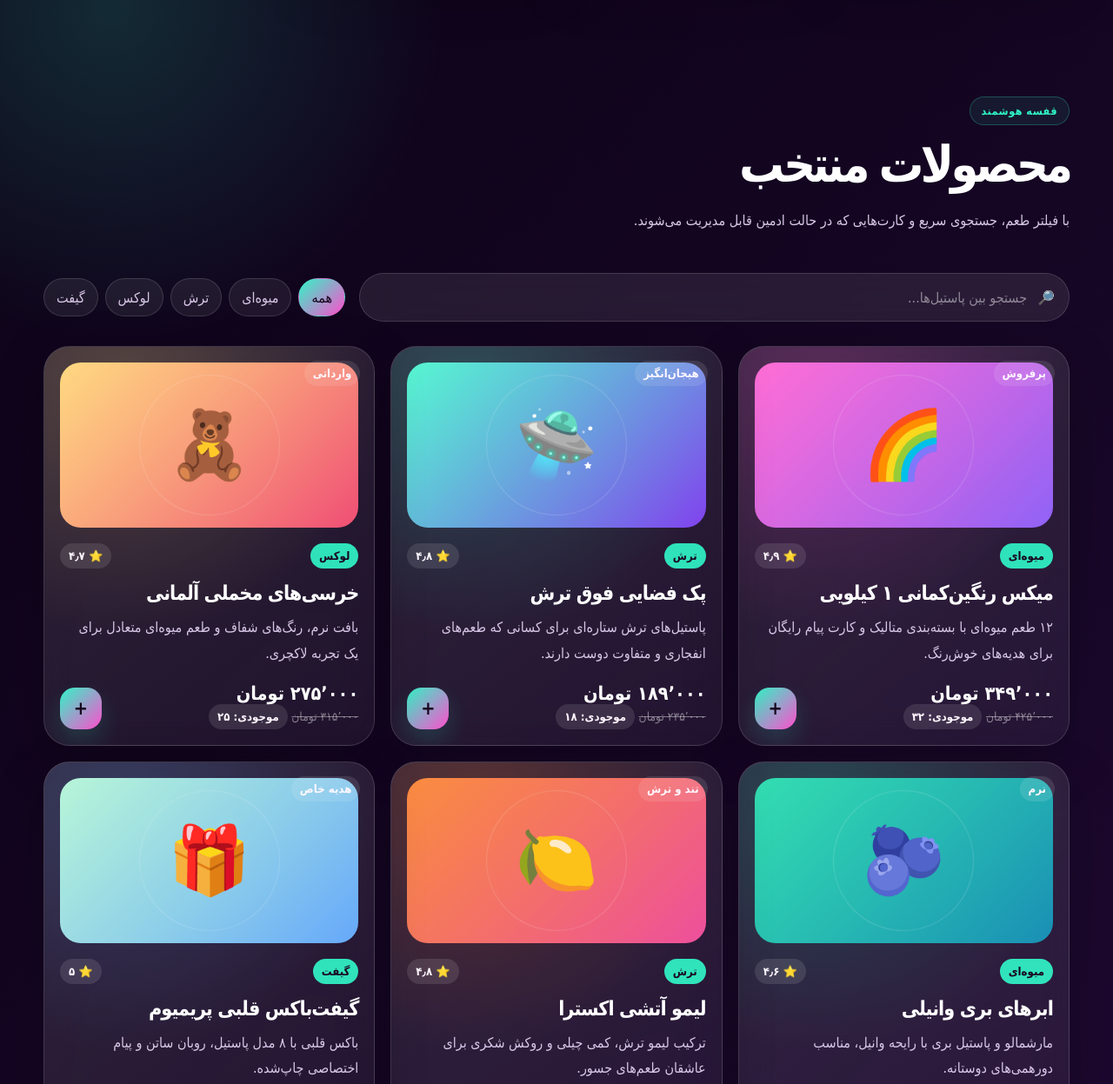
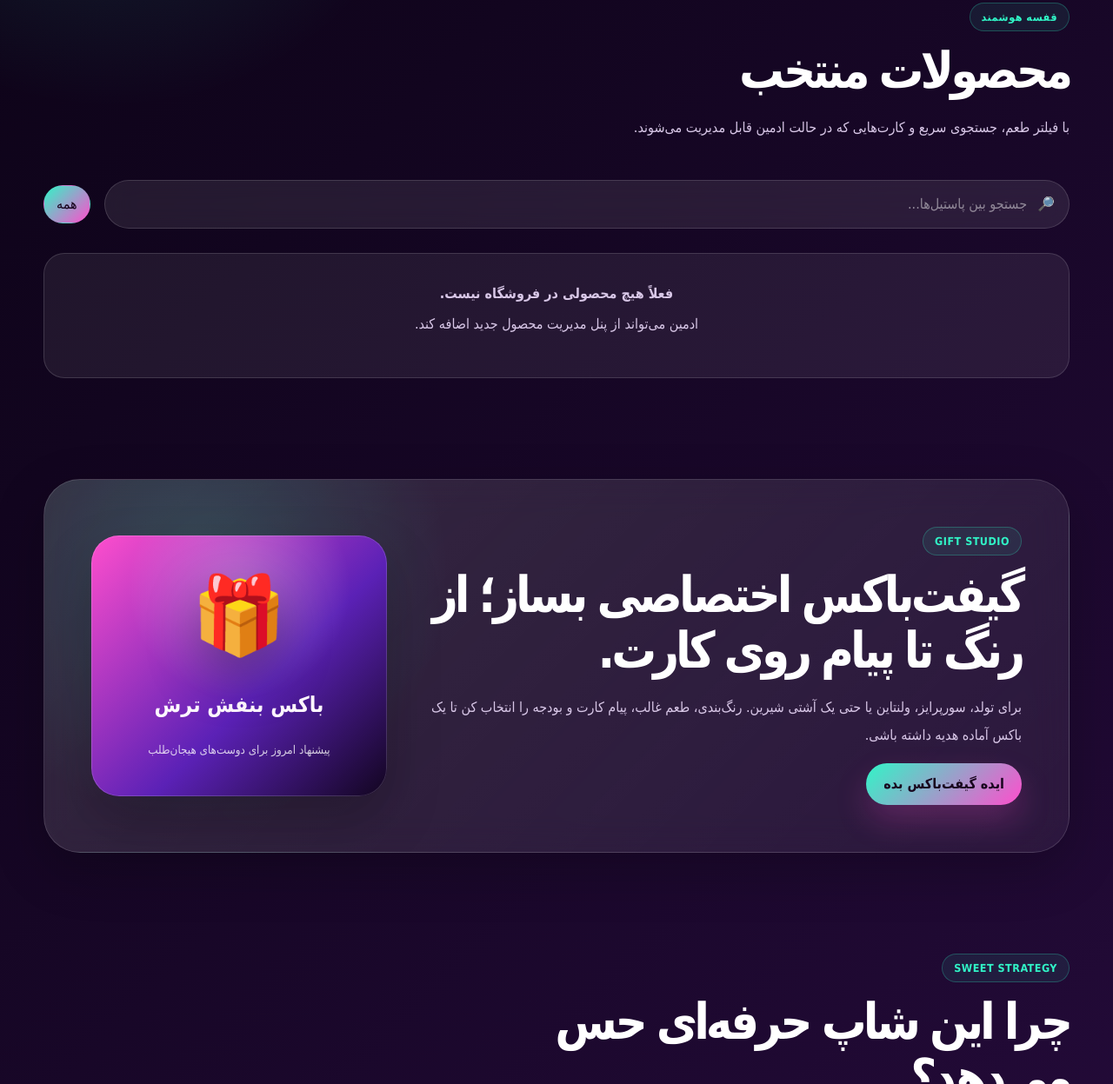
Before and after one commit to bomb-xray/pastilishop, a plain HTML site: page index.html in a window 1280 px wide. Shown: the part 1051-2298 px from the top of the page at 87% size. Drawn offline with Linux system fonts and the light colour scheme.

Commit message:
Remove default products and hero tagline
Co-authored-by: arena-agent <297053741+arena-agent@users.noreply.github.com>

```diff
--- a/index.html
+++ b/index.html
@@ -43,7 +43,6 @@
       <section class="hero section-shell">
         <div class="hero-copy reveal">
           <span class="eyebrow">Fresh Drop 2026</span>
-          <h1>فروشگاه پاستیلی که مثل یک آبنبات نئونی، چشم را می‌گیرد.</h1>
           <p>
             پاستیل‌های میوه‌ای، ترش، لاکچری و گیفت‌باکس‌های سفارشی با طراحی مدرن،
             ارسال سریع و تجربه خریدی که حس یک بازی خوشمزه را دارد.
@@ -64,13 +63,13 @@
           <div class="floating-candy candy-b">🍓</div>
           <div class="floating-candy candy-c">🫐</div>
           <div class="hero-card-inner">
-            <span class="badge-live">پرفروش هفته</span>
-            <div class="product-spotlight">🌈</div>
-            <h2>میکس رنگین‌کمانی ۱ کیلویی</h2>
-            <p>ترکیب ۱۲ طعم خاص با کارت پیام رایگان و پاکت متالیک.</p>
+            <span class="badge-live">قفسه خالی</span>
+            <div class="product-spotlight">🛒</div>
+            <h2>آماده برای محصول جدید</h2>
+            <p>همه محصولات حذف شدند؛ ادمین می‌تواند محصول‌های تازه را از پنل مدیریت اضافه کند.</p>
             <div class="price-line">
-              <strong>۳۴۹٬۰۰۰ تومان</strong>
-              <span>٪۱۸ تخفیف</span>
+              <strong>۰ محصول فعال</strong>
+              <span>منتظر شارژ جدید</span>
             </div>
           </div>
         </div>
--- a/script.js
+++ b/script.js
@@ -2,9 +2,9 @@
 const ADMIN_PASSWORD = "amir1389";
 
 const STORAGE_KEYS = {
-  products: "pastiliShop.products.v1",
-  cart: "pastiliShop.cart.v1",
-  orders: "pastiliShop.orders.v1",
+  products: "pastiliShop.products.v2",
+  cart: "pastiliShop.cart.v2",
+  orders: "pastiliShop.orders.v2",
   admin: "pastiliShop.admin.v1",
 };
 
@@ -19,92 +19,8 @@
 
 const emojis = ["🍬", "🍭", "🧸", "🌈", "🍓", "🍋", "🫐", "🍉", "✨", "🎁"];
 
-const defaultProducts = [
-  {
-    id: "p-rainbow-mix",
-    name: "میکس رنگین‌کمانی ۱ کیلویی",
-    flavor: "میوه‌ای",
-    price: 349000,
-    oldPrice: 425000,
-    stock: 32,
-    rating: 4.9,
-    badge: "پرفروش",
-    emoji: "🌈",
-    gradient: gradients[0],
-    glow: "#ff4ecd",
-    desc: "۱۲ طعم میوه‌ای با بسته‌بندی متالیک و کارت پیام رایگان برای هدیه‌های خوش‌رنگ.",
-  },
-  {
-    id: "p-sour-space",
-    name: "پک فضایی فوق ترش",
-    flavor: "ترش",
-    price: 189000,
-    oldPrice: 235000,
-    stock: 18,
-    rating: 4.8,
-    badge: "هیجان‌انگیز",
-    emoji: "🛸",
-    gradient: gradients[1],
-    glow: "#31f5c7",
-    desc: "پاستیل‌های ترش ستاره‌ای برای کسانی که طعم‌های انفجاری و متفاوت دوست دارند.",
-  },
-  {
-    id: "p-bear-deluxe",
-    name: "خرسی‌های مخملی آلمانی",
-    flavor: "لوکس",
-    price: 275000,
-    oldPrice: 315000,
-    stock: 25,
-    rating: 4.7,
-    badge: "وارداتی",
-    emoji: "🧸",
-    gradient: gradients[2],
-    glow: "#ffd166",
-    desc: "بافت نرم، رنگ‌های شفاف و طعم میوه‌ای متعادل برای یک تجربه لاکچری.",
-  },
-  {
-    id: "p-berry-cloud",
-    name: "ابرهای بری وانیلی",
-    flavor: "میوه‌ای",
-    price: 155000,
-    oldPrice: 0,
-    stock: 40,
-    rating: 4.6,
-    badge: "نرم",
-    emoji: "🫐",
-    gradient: gradients[3],
-    glow: "#06d6a0",
-    desc: "مارشمالو و پاستیل بری با رایحه وانیل، مناسب دورهمی‌های دوستانه.",
-  },
-  {
-    id: "p-fire-lemon",
-    name: "لیمو آتشی اکسترا",
-    flavor: "ترش",
-    price: 128000,
-    oldPrice: 159000,
-    stock: 12,
-    rating: 4.8,
-    badge: "تند و ترش",
-    emoji: "🍋",
-    gradient: gradients[4],
-    glow: "#f97316",
-    desc: "ترکیب لیمو ترش، کمی چیلی و روکش شکری برای عاشقان طعم‌های جسور.",
-  },
-  {
-    id: "p-love-gift",
-    name: "گیفت‌باکس قلبی پریمیوم",
-    flavor: "گیفت",
-    price: 498000,
-    oldPrice: 580000,
-    stock: 9,
-    rating: 5,
-    badge: "هدیه خاص",
-    emoji: "🎁",
-    gradient: gradients[5],
-    glow: "#60a5fa",
-    desc: "باکس قلبی با ۸ مدل پاستیل، روبان ساتن و پیام اختصاصی چاپ‌شده.",
-  },
-];
+const defaultProducts = [];
+
 
 const giftIdeas = [
   { emoji: "🎁", title: "باکس بنفش ترش", text: "پیشنهاد امروز برای دوست‌های هیجان‌طلب" },
@@ -221,6 +137,16 @@
 
 function renderProducts() {
   const visibleProducts = getVisibleProducts();
+
+  if (!products.length) {
+    els.productGrid.innerHTML = `
+      <div class="empty-state">
+        <strong>فعلاً هیچ محصولی در فروشگاه نیست.</strong>
+        <p>ادمین می‌تواند از پنل مدیریت محصول جدید اضافه کند.</p>
+      </div>
+    `;
+    return;
+  }
 
   if (!visibleProducts.length) {
     els.productGrid.innerHTML = `
@@ -512,7 +438,10 @@
 }
 
 function surpriseMe() {
-  if (!products.length) return;
+  if (!products.length) {
+    showToast("فعلاً محصولی برای پیشنهاد شانسی وجود ندارد.");
+    return;
+  }
   const candidates = getVisibleProducts().length ? getVisibleProducts() : products;
   const product = candidates[Math.floor(Math.random() * candidates.length)];
   addToCart(product.id);
```
